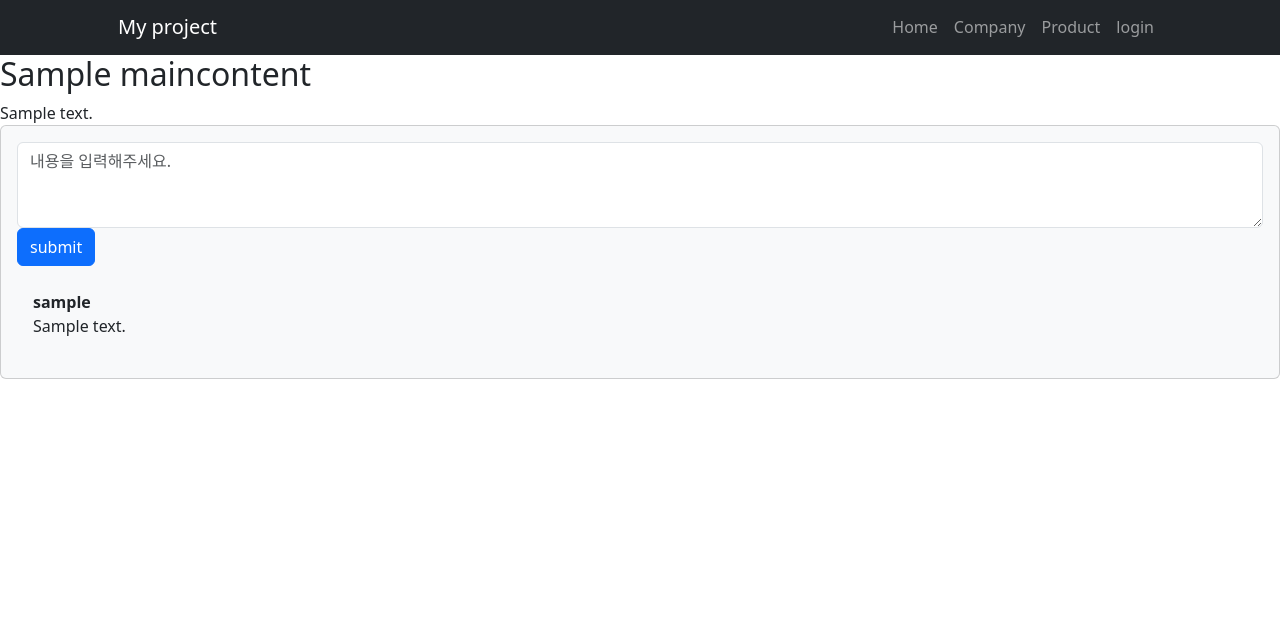
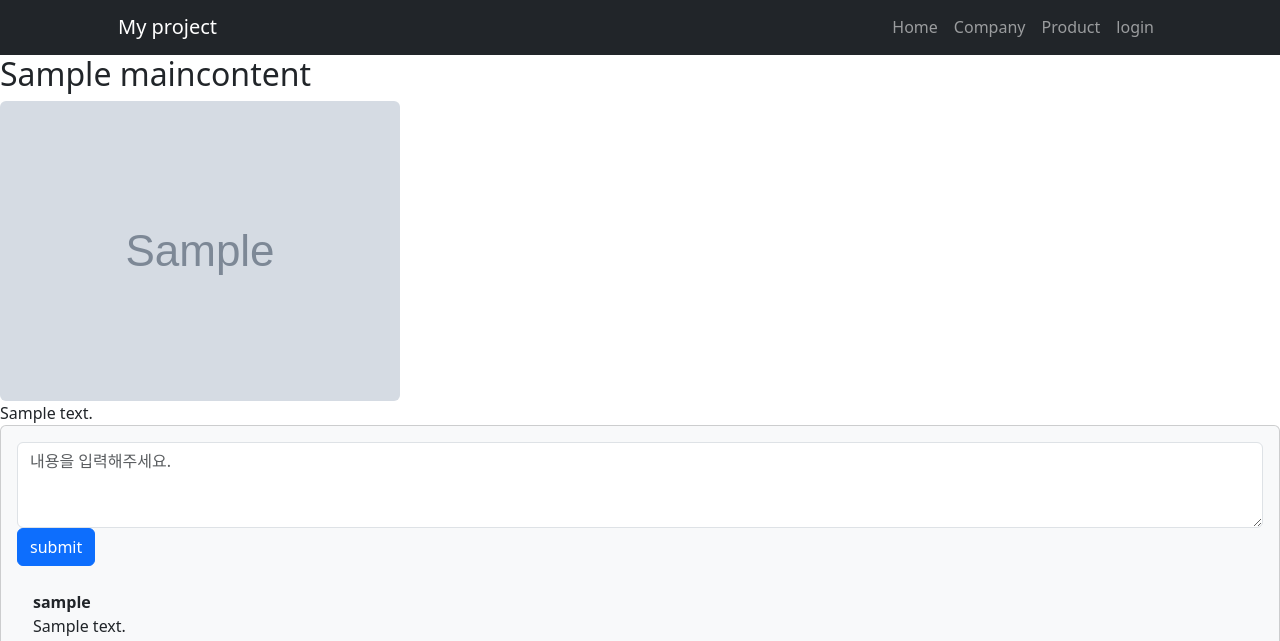
Before and after one commit to L2KnMn/CodeBloom-Service-Page, a Django app: page /product/1/ in a window 1280 px wide. Shown: the part 25-666 px from the top of the page. Run offline with Django 5.2, Linux system fonts and the light colour scheme; tables that the repository leaves empty hold one stand-in row (values such as "Sample post"); grey boxes marked "Sample" are stand-in pictures; some libraries are stand-ins or nearby versions.

Commit message:
이미지 상세 페이지에도 출력

```diff
--- a/templates/product/detail.html
+++ b/templates/product/detail.html
@@ -1,6 +1,8 @@
 {% extends 'base.html' %}
 {% block content %}
 <h2>{{ content_list.title }}</h2>
+<div class="col-lg-7"><img class="img-fluid rounded mb-4 mb-lg-0"
+src="{{ content_list.main_image.url }}" alt="main_image"/></div>
 <div>
     {{ content_list.content }}
 </div>
```
